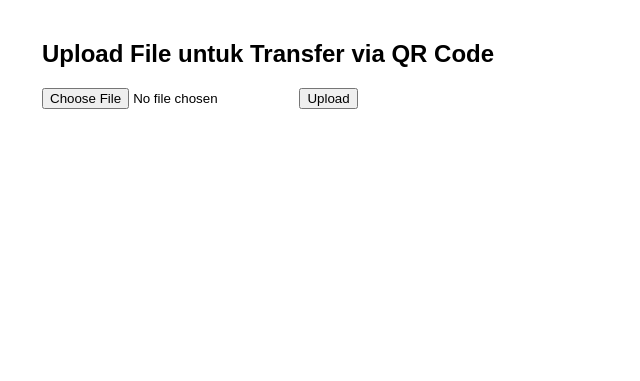
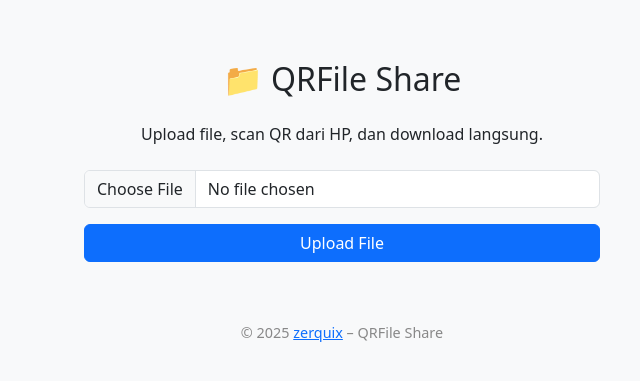
Before and after one commit to zerquix/-1, a Flask app: page / in a window 1280 px wide. Shown: the top 381 px of the page, without its empty margins (298-938 px from the left). Run offline with Flask 3, Linux system fonts and the light colour scheme.

Commit message:
Update index.html

```diff
--- a/templates/index.html
+++ b/templates/index.html
@@ -1,41 +1,63 @@
 <!DOCTYPE html>
-<html lang="en">
+<html lang="id">
 <head>
   <meta charset="UTF-8">
-    <title>File Transfer via QR</title>
+  <title>QRFile Share – Transfer File Lokal via QR</title>
   <meta name="viewport" content="width=device-width, initial-scale=1">
+  <link
+    href="https://cdn.jsdelivr.net/npm/bootstrap@5.3.2/dist/css/bootstrap.min.css"
+    rel="stylesheet"
+  >
   <style>
     body {
-            font-family: sans-serif;
-            max-width: 600px;
-            margin: auto;
-            padding: 20px;
+      background-color: #f8f9fa;
     }
-        .qr {
-            margin-top: 20px;
+    .container {
+      max-width: 540px;
+      margin-top: 60px;
+    }
+    .qrcode {
       text-align: center;
+      margin-top: 30px;
     }
-        .download-link {
+    .qrcode img {
+      max-width: 100%;
+      height: auto;
+    }
+    footer {
+      margin-top: 60px;
       text-align: center;
-            margin-top: 10px;
+      font-size: 0.9em;
+      color: #888;
     }
   </style>
 </head>
 <body>
-    <h2>Upload File untuk Transfer via QR Code</h2>
-    <form method="post" enctype="multipart/form-data">
-        <input type="file" name="file" required>
-        <button type="submit">Upload</button>
+  <div class="container">
+    <h2 class="text-center mb-4">📁 QRFile Share</h2>
+    <p class="text-center">Upload file, scan QR dari HP, dan download langsung.</p>
+
+    <form method="POST" action="/" enctype="multipart/form-data" class="mt-4">
+      <div class="mb-3">
+        <input class="form-control" type="file" name="file" required>
+      </div>
+      <div class="d-grid">
+        <button class="btn btn-primary" type="submit">Upload File</button>
+      </div>
     </form>
 
-    {% if qr_url %}
-        <div class="qr">
-            <p>Scan QR Code di HP untuk mengunduh file:</p>
-            <img src="{{ qr_url }}" alt="QR Code">
-        </div>
-        <div class="download-link">
-            <p><a href="{{ download_url }}">Atau klik di sini untuk unduh langsung</a></p>
+    {% if file_url %}
+    <div class="qrcode">
+      <h5 class="mt-4">✅ QR Code Siap:</h5>
+      <p>Scan dari HP untuk download file:</p>
+      <img src="{{ url_for('static', filename='qrcode.png') }}" alt="QR Code">
+      <p class="mt-3"><a href="{{ file_url }}" class="btn btn-outline-success">Download Langsung</a></p>
     </div>
     {% endif %}
+
+    <footer>
+      <p>&copy; 2025 <a href="https://github.com/zerquix" target="_blank">zerquix</a> – QRFile Share</p>
+    </footer>
+  </div>
 </body>
 </html>
```
Lines whose indentation alone changed are shown as unchanged.
